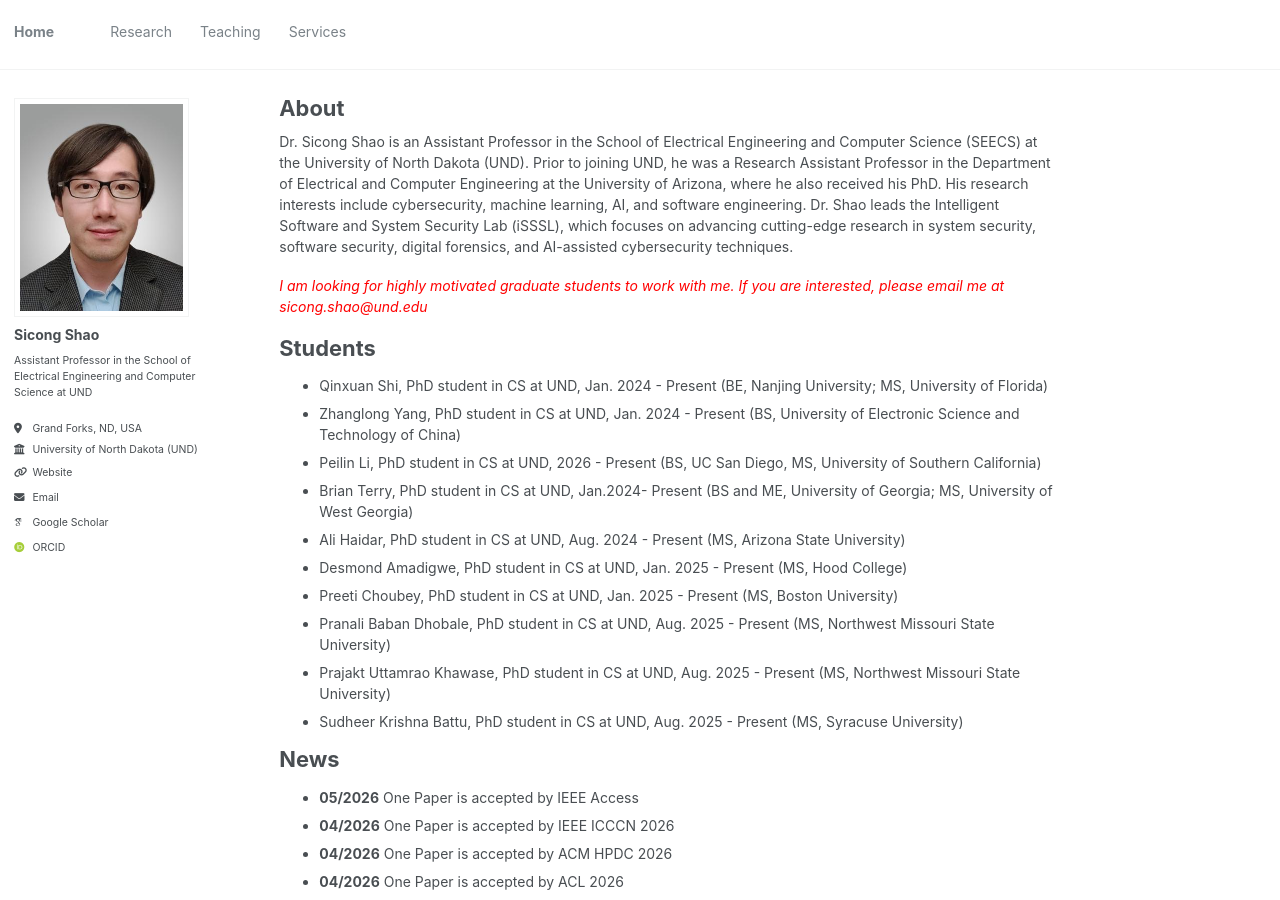
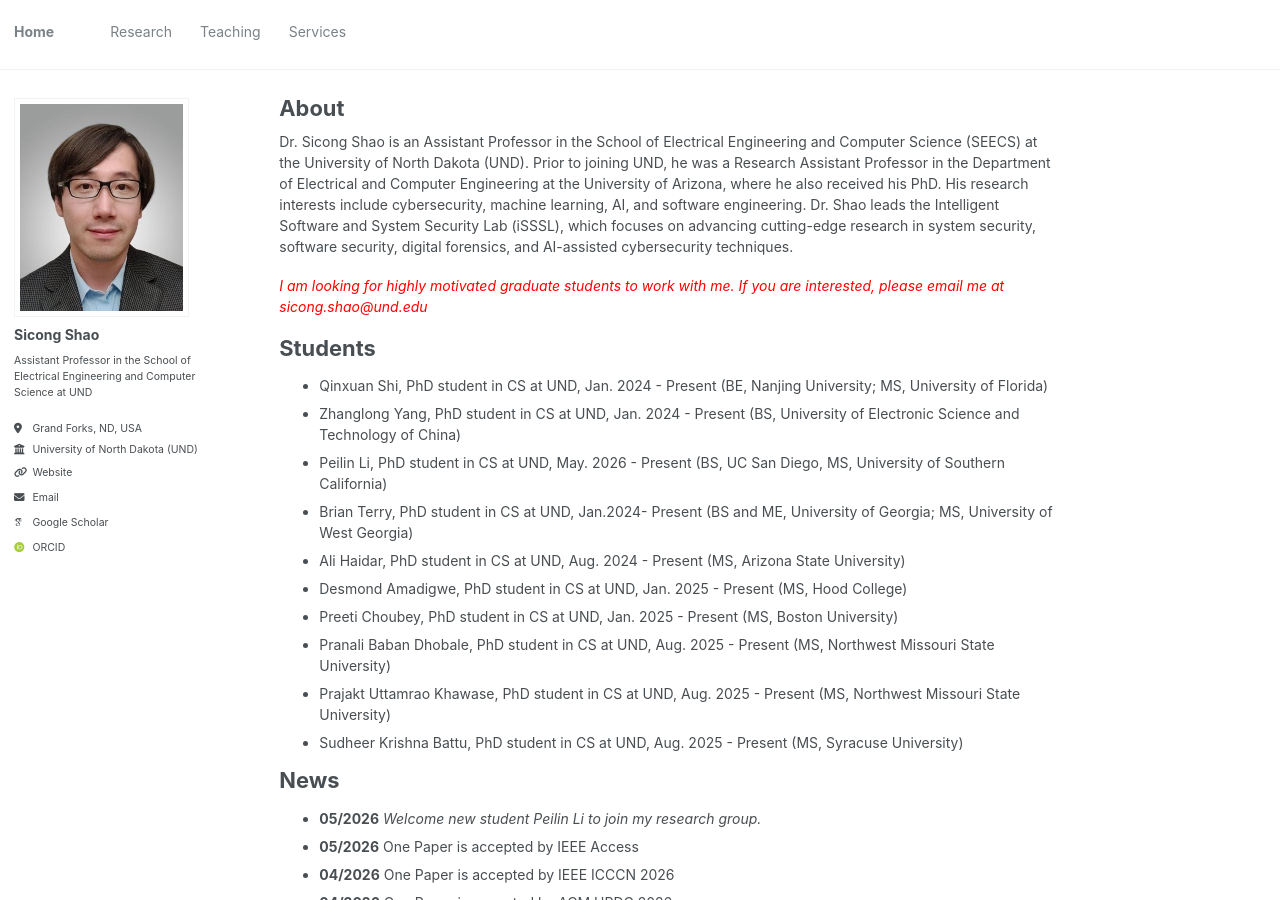
Before and after one commit to sicongshao/sicongshao.github.io, a Jekyll site: the page built from _pages/about.md, in a window 1280 px wide and 900 px high. Built offline with Jekyll 4.4.1, drawn with Linux system fonts in a browser that asks for light colours; some web fonts are replaced.

Commit message:
first commit

```diff
--- a/_pages/about.md
+++ b/_pages/about.md
@@ -20,7 +20,7 @@ Students
 ======
 * Qinxuan Shi, PhD student in CS at UND, Jan. 2024 - Present (BE, Nanjing University; MS, University of Florida)
 * Zhanglong Yang, PhD student in CS at UND, Jan. 2024 - Present (BS, University of Electronic Science and Technology of China)
-* Peilin Li, PhD student in CS at UND, 2026 - Present (BS, UC San Diego, MS, University of Southern California)
+* Peilin Li, PhD student in CS at UND, May. 2026 - Present (BS, UC San Diego, MS, University of Southern California)
 * Brian Terry, PhD student in CS at UND, Jan.2024- Present (BS and ME, University of Georgia; MS, University of West Georgia)
 * Ali Haidar, PhD student in CS at UND, Aug. 2024 - Present (MS, Arizona State University)
 * Desmond Amadigwe, PhD student in CS at UND, Jan. 2025 - Present (MS, Hood College)
@@ -33,6 +33,7 @@ Students
 
 News
 ======
+* **05/2026** *Welcome new student Peilin Li to join my research group.*
 * **05/2026** One Paper is accepted by IEEE Access
 * **04/2026** One Paper is accepted by IEEE ICCCN 2026
 * **04/2026** One Paper is accepted by ACM HPDC 2026
```
